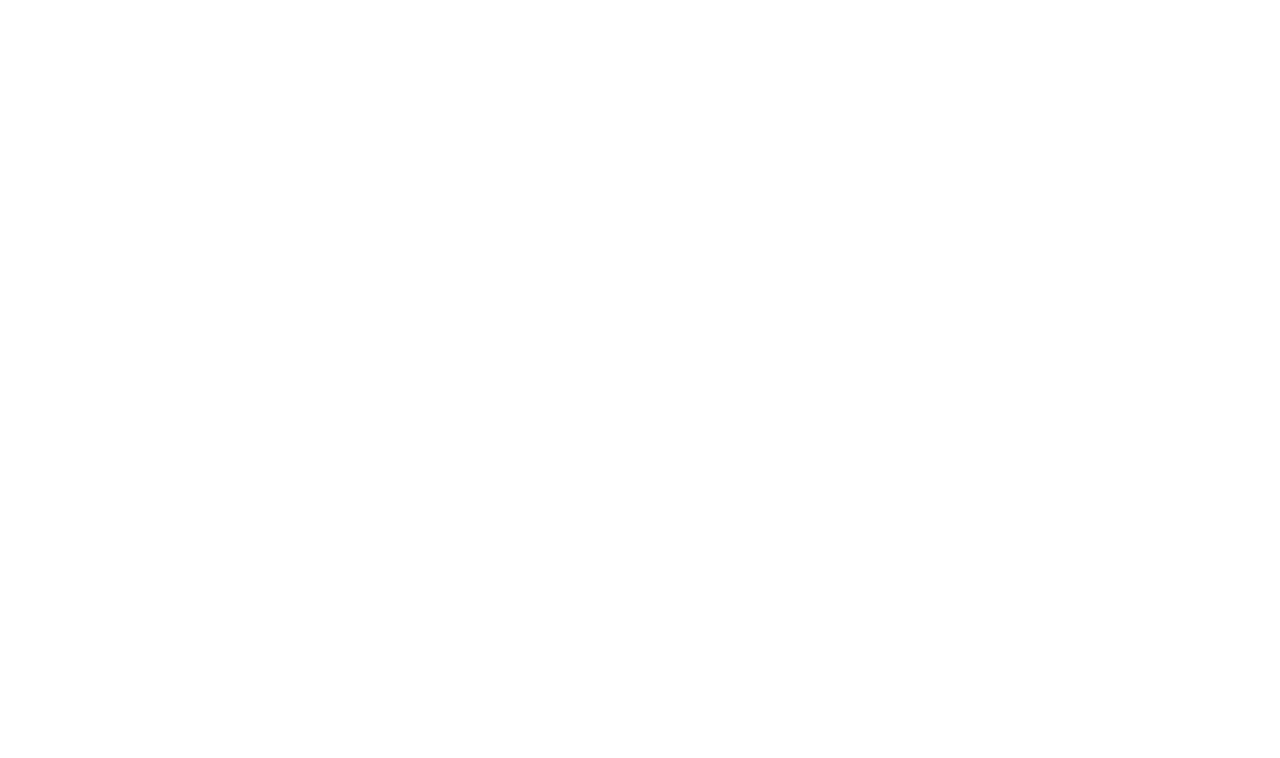
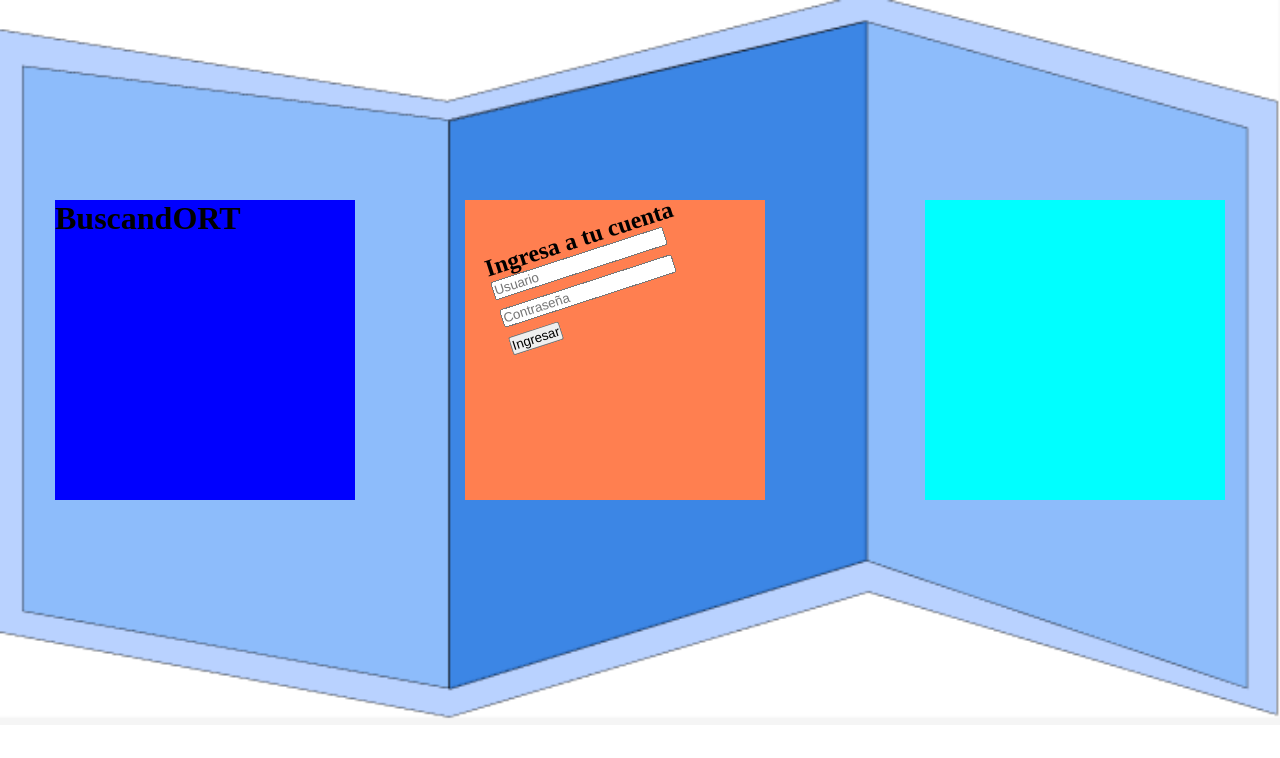
Before and after one commit to Serenafrisman/proyecto-sere, a plain HTML site: page login.html in a window 1280 px wide. Drawn offline with Linux system fonts and the light colour scheme.

Commit message:
terminar detalles de las pantallas

```diff
--- /dev/null
+++ b/css/inicio.css
@@ -0,0 +1,34 @@
+*{
+    margin: 0;
+    padding: 0;
+}
+body{
+    background-color: #43b7e0;
+    display: flex;
+    justify-content: center;
+    align-items: baseline;
+
+}
+.main-content h1{
+    font-size: 36px;
+    margin-bottom: 20px;
+    margin-top: 200px;
+}
+.search-box input{
+    height: 30px;
+    width: 300px;
+    border-color: black;
+
+}
+.search-box button{
+    height: 40px;
+    width: 150px;
+    background-color: rgb(223, 60, 114);
+    border-radius: 40px;
+    border-color: black;
+    display: flex;
+    justify-content: center;
+    align-items: center;
+    margin-top: 40px;
+
+}
--- a/css/login.css
+++ b/css/login.css
@@ -1,3 +1,57 @@
+
+*{
+ margin: 0;
+ padding: 0;
+}
 body {
-    background-image: url("../img/plantillaLogin.png");
+    background-image: url("../img/Login.png");
+    background-size: cover;
+    background-repeat: no-repeat;
+    display: flex;
+    justify-content:space-around;
+    align-items:center;
 }
+.box1 {
+background-color: blue;
+   height: 300px;
+   width: 300px;
+   align-self:center;
+   margin-top:200px;
+
+}
+.box2 {
+    background-color: coral;
+    height: 300px;
+    width: 300px;
+    display: flex;
+    justify-content: center;
+    margin-top:200px;
+    margin-right: 50px;
+
+}
+#h2 {
+    transform: rotate(-18deg);
+    margin-bottom: 20px;
+}
+#loginForm {
+    transform: rotate(-18deg);
+    padding: 20px;
+    border-radius: 20px;
+
+}
+
+
+#user{
+    margin-bottom: 10px;
+
+}
+#password{
+    margin-bottom: 10px;
+}
+
+.box3 {
+    background-color: aqua;
+    height: 300px;
+    width: 300px;
+    margin-top:200px;
+}
--- a/css/registro.css
+++ b/css/registro.css
@@ -1,3 +1,50 @@
-body {
-    background-image: url("../img/plantillaLogin.png");
-}
+
+*{
+    margin: 0;
+    padding: 0;
+   }
+   body {
+       background-image: url("../img/Login.png");
+       background-size: cover;
+       display: flex;
+       justify-content:space-around;
+       align-items:center;
+   }
+   .box1 {
+      background-color: blueviolet;
+      height: 300px;
+      width: 300px;
+      align-self:center;
+      margin-top:200px;
+   }
+   .box2 {
+       background-color: rgb(241, 10, 191);
+       height: 300px;
+       width: 300px;
+       display: flex;
+       justify-content: center;
+       display: flex;
+       justify-content: center;
+       margin-top:200px;
+   }
+
+   #loginForm {
+       transform: rotate(-17deg);
+       padding: 20px;
+       border-radius: 20px;
+
+
+
+   }
+   #user{
+     margin-bottom: 10px;
+
+
+   }
+
+   .box3{
+       background-color: rgb(200, 255, 0);
+       height: 300px;
+       width: 300px;
+       margin-top:200px;
+   }
--- a/login.html
+++ b/login.html
@@ -4,11 +4,30 @@
     <meta charset="UTF-8">
     <meta http-equiv="X-UA-Compatible" content="IE=edge">
     <meta name="viewport" content="width=device-width, initial-scale=1.0">
-    <title>Document</title>
+    <title>BuscandORT</title>
     <link rel="stylesheet" href="css/login.css">
 </head>
 <body>
+     <div class="box1">
+    <h1>BuscandORT</h1>
+    </div>
+    <div class="box2">
 
+        <form id="loginForm">
+            <div>
+                <label for="user"><h2>Ingresa a tu cuenta</h2></label>
+                <input type="text" id="user" placeholder="Usuario" required>
+            </div>
+            <div>
+                <label for="password"></label>
+                <input type="password" id="password" placeholder="Contraseña" required>
+            </div>
+            <button type="submit">Ingresar</button>
+        </form>
+    </div>
+     <div class="box3">
+        <div class="logo"></div>
+     </div>
 
 </body>
 </html>
```
Also changed, not shown: home.html (+4 -4 lines), inicio.html (added, +22 -0 lines), registro.html (+21 -3 lines), img/Login.png (renamed from img/pantillaLogin.png).
